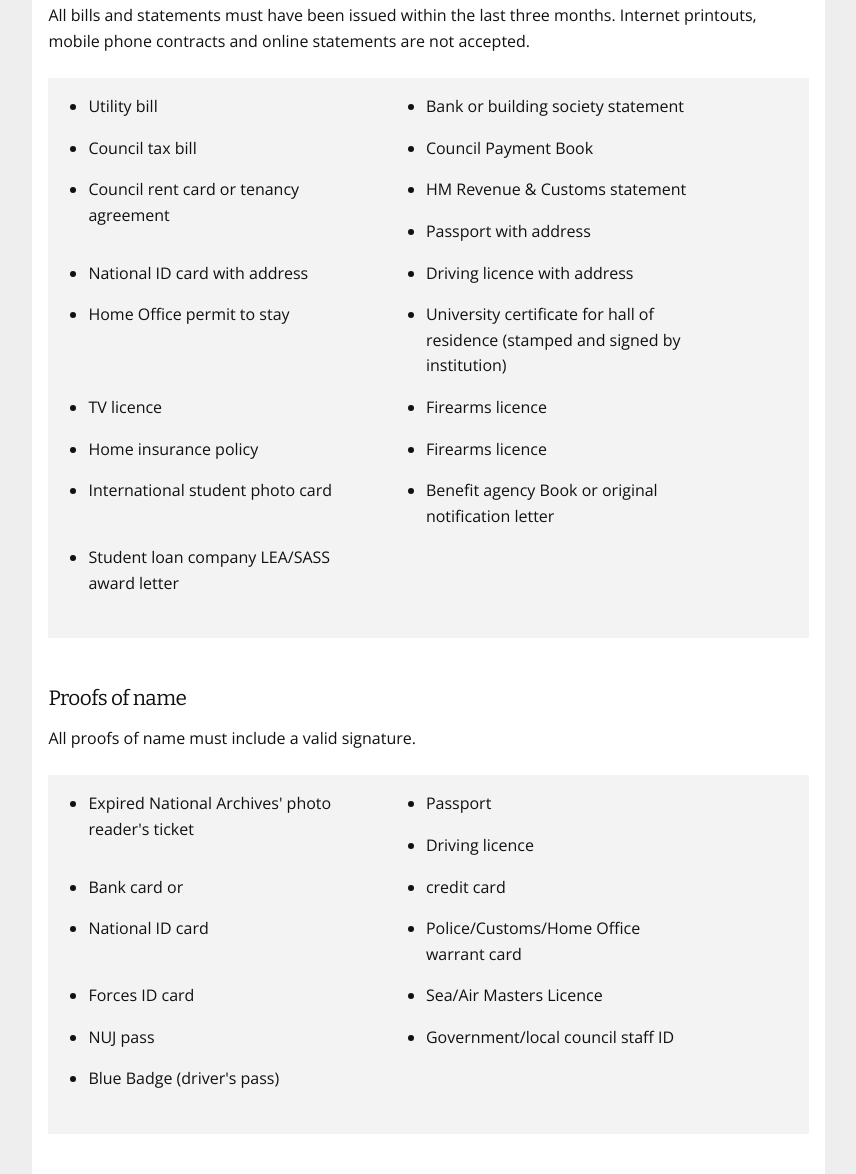
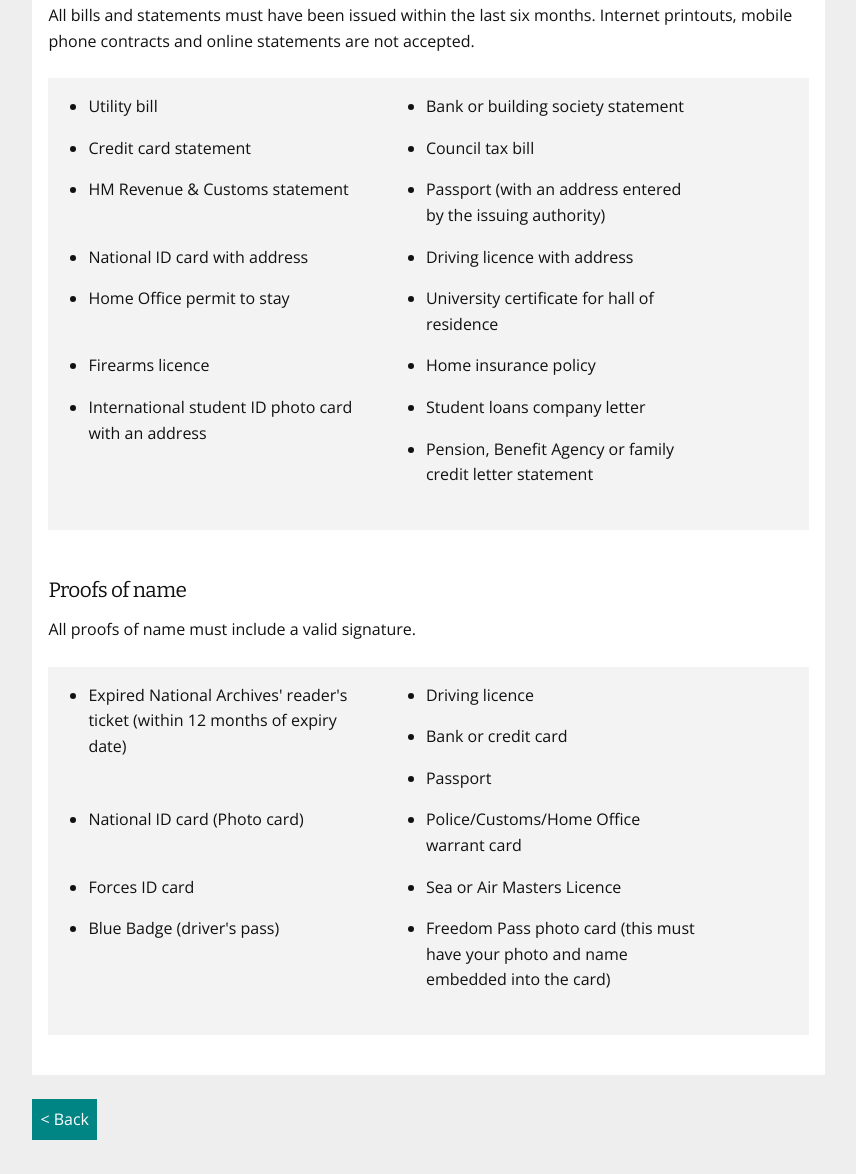
Before and after one commit to nationalarchives/tna-legacy-readers, a website: page pug/reader-registration.pug in a window 1280 px wide. Shown: the part 1476-2650 px from the top of the page, without its empty margins (6-862 px from the left). Drawn offline with nearby package versions, Linux system fonts and the light colour scheme; files that its build step writes are made by us from their sources; files whose address does not match are found by name.

Commit message:
Content changes

```diff
--- a/pug/reader-registration.pug
+++ b/pug/reader-registration.pug
@@ -37,44 +37,39 @@ html(lang="en")
                                 p You will need <strong>two</strong> forms of identification, one to prove your identity and one to prove your address.
                                 p Please note that we will not issue a reader's ticket unless you have suitable identity with you, nor will we contact any third party to validate any other identification supplied.
                                 h3#proofs-address Proofs of address
-                                p All bills and statements must have been issued within the last three months. Internet printouts, mobile phone contracts and online statements are not accepted.
+                                p All bills and statements must have been issued within the last six months. Internet printouts, mobile phone contracts and online statements are not accepted.
                                 div.content.hue-grey-lightest.spacing-bottom.clr
                                     ul.child
                                         li Utility bill
                                         li Bank or building society statement
+                                        li Credit card statement
                                         li Council tax bill
-                                        li Council Payment Book
-                                        li Council rent card or tenancy agreement
                                         li HM Revenue &amp; Customs statement
-                                        li Passport with address
+                                        li Passport (with an address entered by the issuing authority)
                                         li National ID card with address
                                         li Driving licence with address
                                         li Home Office permit to stay
-                                        li University certificate for hall of residence (stamped and signed by institution)
-                                        li TV licence
+                                        li University certificate for hall of residence
                                         li Firearms licence
                                         li Home insurance policy
-                                        li Firearms licence
-                                        li International student photo card
-                                        li Benefit agency Book or original notification letter
-                                        li Student loan company LEA/SASS award letter
+                                        li International student ID photo card with an address
+                                        li Student loans company letter
+                                        li Pension, Benefit Agency or family credit letter statement
 
                             h3#proofs-name Proofs of name
                             p All proofs of name must include a valid signature.
                             div.content.hue-grey-lightest.spacing-bottom.clr
                                 ul.child
-                                    li Expired National Archives' photo reader's ticket
+                                    li Expired National Archives' reader's ticket (within 12 months of expiry date)
+                                    li Driving licence
+                                    li Bank or credit card
                                     li Passport
-                                    li Driving licence
-                                    li Bank card or
-                                    li credit card
-                                    li National ID card
+                                    li National ID card (Photo card)
                                     li Police/Customs/Home Office warrant card
                                     li Forces ID card
-                                    li Sea/Air Masters Licence
-                                    li NUJ pass
-                                    li Government/local council staff ID
+                                    li Sea or Air Masters Licence
                                     li Blue Badge (driver's pass)
+                                    li Freedom Pass photo card (this must have your photo and name embedded into the card)
                     div.col-md-4
                         div.card.white-background.content
                             div.entry-content.clr
```
